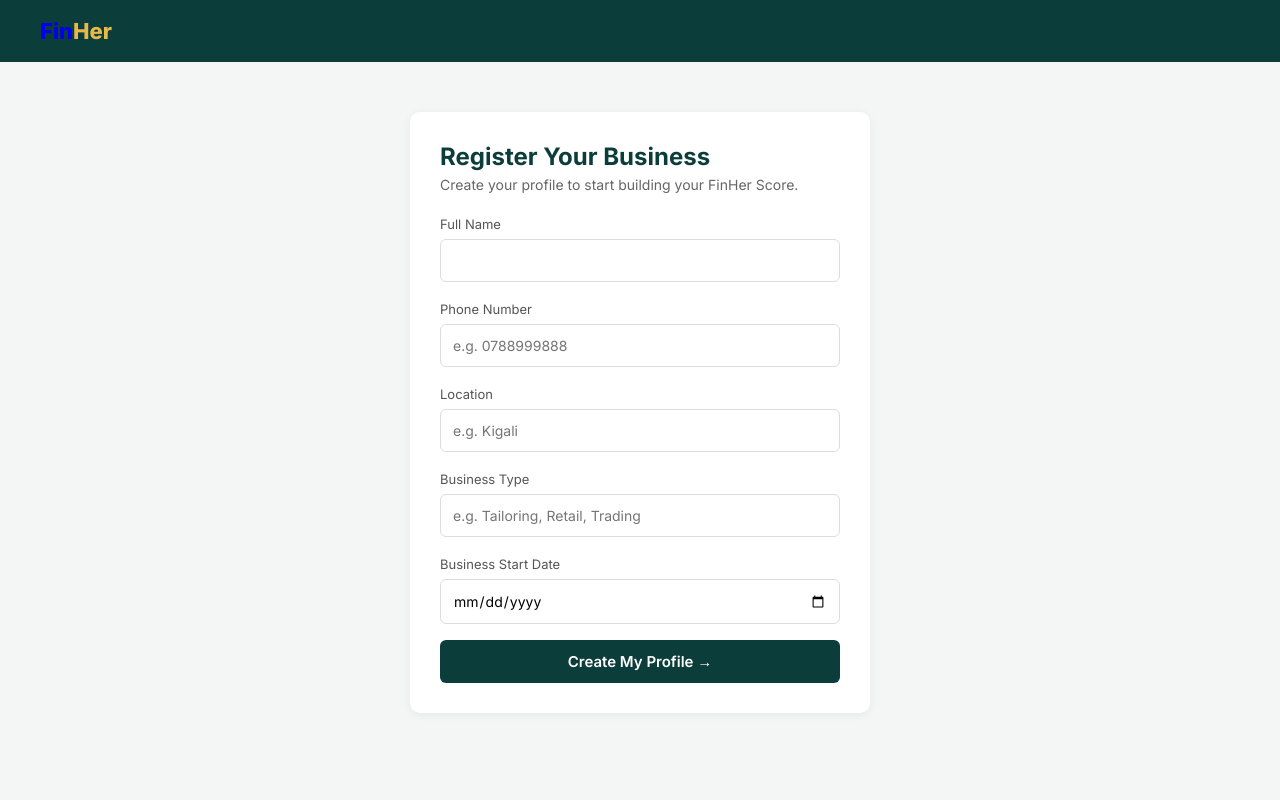
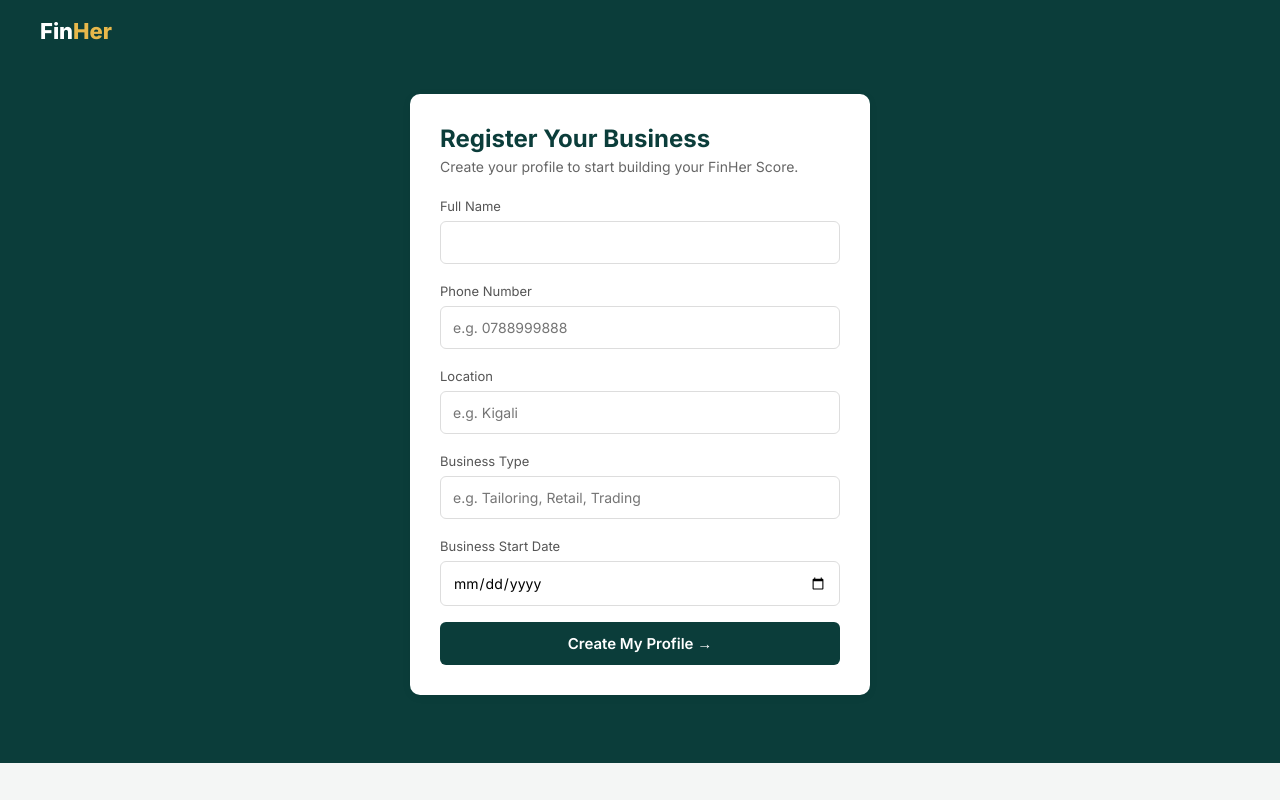
Before and after one commit to keira9/FinHer_prototype, a Flask app: page /register-borrower in a window 1280 px wide. Run offline with Flask 3, Linux system fonts and the light colour scheme; parts of the project's set-up code (start-up, migrations or seed data) failed here and were passed over; some libraries are stand-ins or nearby versions.

Commit message:
Correction for the FinHer icon

```diff
--- a/templates/base.html
+++ b/templates/base.html
@@ -45,7 +45,7 @@
 </head>
 <body>
     <nav>
-        <h1>Fin<span>Her</span></h1>
+        <a href="{{ url_for('home') }}" style="text-decoration:none; color:inherit;"><h1>Fin<span>Her</span></h1></a>
         <div>
             {% if username %}
                 Logged in as <strong>{{ username }}</strong>
--- a/templates/fairness.html
+++ b/templates/fairness.html
@@ -35,7 +35,7 @@
 </head>
 <body>
     <nav>
-        <a href="{{ url_for('home') }}" style="text-decoration:none;"><h1>Fin<span>Her</span></h1></a>
+        <a href="{{ url_for('home') }}" style="text-decoration:none; color:inherit;"><h1>Fin<span>Her</span></h1></a>
         <div>
             <a href="{{ url_for('admin') }}">Admin</a>
             <a href="{{ url_for('dashboard') }}">Lender Dashboard</a>
--- a/templates/register_borrower.html
+++ b/templates/register_borrower.html
@@ -26,7 +26,7 @@
 </head>
 <body>
     <nav>
-        <a href="{{ url_for('home') }}" style="text-decoration:none;"><h1>Fin<span>Her</span></h1></a></nav>
+        <a href="{{ url_for('home') }}" style="text-decoration:none; color:inherit;"><h1>Fin<span>Her</span></h1></a>
     <div class="container">
         <div class="card">
             <h2 style="color:#0b3d3a; margin-bottom:5px;">Register Your Business</h2>
```
